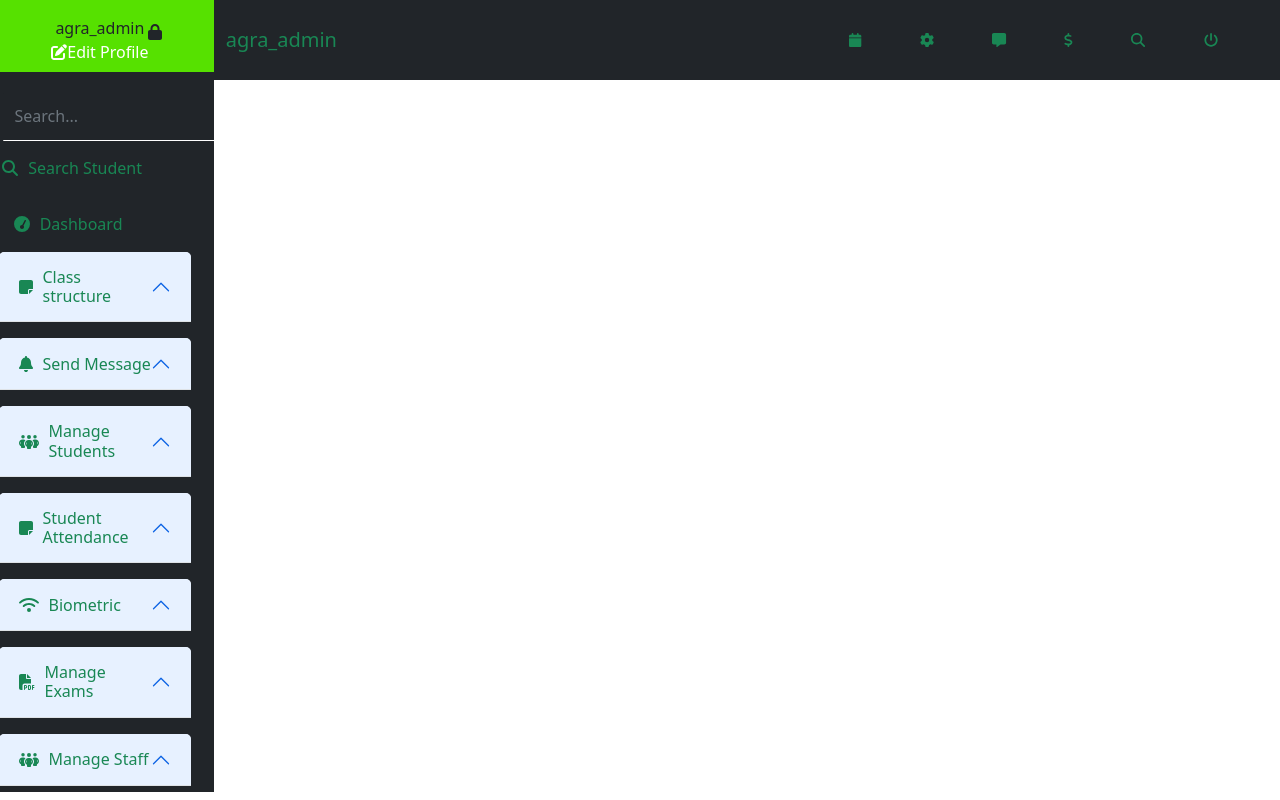
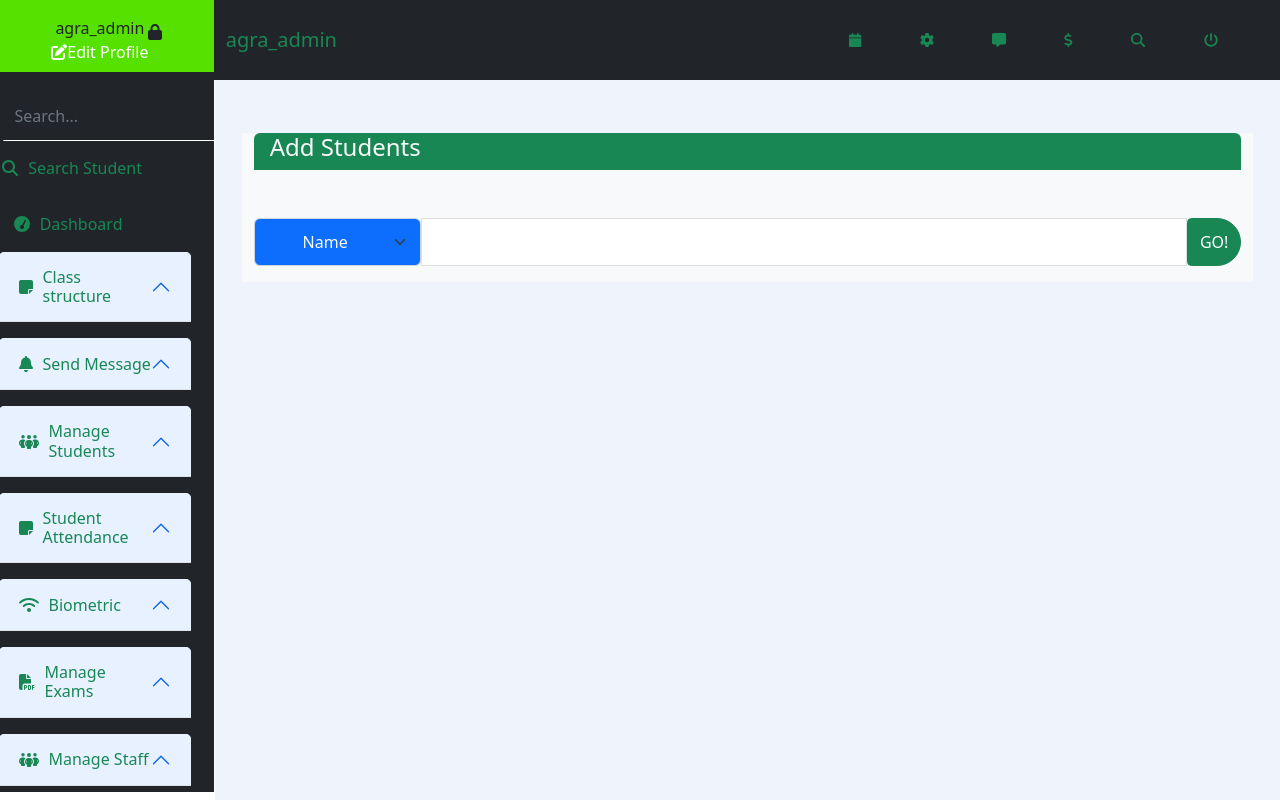
Before and after one commit to piyushshende/School-portal, a React (Create React App) app: page /Manage_Staff/Search_Staff in a window 1280 px wide. Built offline with nearby package versions, Linux system fonts and the light colour scheme.

Commit message:
Search Staff

```diff
--- a/src/App.js
+++ b/src/App.js
@@ -23,6 +23,7 @@ import Classstudentlist from './components/Manage Students/Classstudentslist/Cla
 import MarkAttendance from './components/Students Attendance/Mark Attendance/MarkAttendance';
 import Dailyreport from './components/Students Attendance/Dailt Report/Dailyreport';
 import Attendanceslots from './components/Students Attendance/Attendance Slots/Attendanceslots';
+import Searchstaff from './components/Manage Staff/Search Staff/Searchstaff';
 
 function App() {
   return (
@@ -51,6 +52,7 @@ function App() {
         <Route path="/Students_Attendance/Mark_Attendance" element={<MarkAttendance/>}/>
         <Route path="/Students_Attendance/Daily_Report" element={<Dailyreport/>}/>
         <Route path="/Students_Attendance/Attendance_Slot" element={<Attendanceslots/>}/>
+        <Route path="/Manage_Staff/Search_Staff" element={<Searchstaff/>}/>
       </Routes>
       </BrowserRouter>
     </div>
--- a/src/components/ERP/common/Sidebar.js
+++ b/src/components/ERP/common/Sidebar.js
@@ -137,10 +137,10 @@ const Sidebar = () => {
                                             <div id="collapseFive" class="accordion-collapse collapse" aria-labelledby="headingFive" data-bs-parent="#accordionExample">
                                                 <div class="accordion-body">
                                                     <ul>
-                                                        <li class="mt-3"><Link to=""><a class="accordion-item" href="#"><FontAwesomeIcon icon={faSchool} className="wid" />School Details</a></Link></li>
-                                                        <li class="mt-3"><Link to=""><a class="accordion-item" href="#"><FontAwesomeIcon icon={faMobileScreen} className="wid" />Classes</a></Link></li>
-                                                        <li class="mt-3"><Link to=""><a class="accordion-item" href="#"><FontAwesomeIcon icon={faBook} className="wid" />Subjects</a></Link></li>
-                                                        <li class="mt-3"><Link to=""><a class="accordion-item" href="#"><FontAwesomeIcon icon={faChalkboardTeacher} className="wid" />Class Teacher</a></Link></li>
+                                                        <li class="mt-3"><Link to=""><a class="accordion-item" href="#"><FontAwesomeIcon  className="wid" />Search Staff</a></Link></li>
+                                                        <li class="mt-3"><Link to=""><a class="accordion-item" href="#"><FontAwesomeIcon  className="wid" />Add Staff</a></Link></li>
+                                                        <li class="mt-3"><Link to=""><a class="accordion-item" href="#"><FontAwesomeIcon  className="wid" />List Staff</a></Link></li>
+                                                        <li class="mt-3"><Link to=""><a class="accordion-item" href="#"><FontAwesomeIcon  className="wid" />Staff Excel</a></Link></li>
                                                     </ul>
                                                 </div>
                                             </div>
@@ -179,10 +179,10 @@ const Sidebar = () => {
                                             <div id="collapseSeven" class="accordion-collapse collapse" aria-labelledby="headingSeven" data-bs-parent="#accordionExample">
                                                 <div class="accordion-body">
                                                     <ul>
-                                                        <li class="mt-3"><Link to=""><a class="accordion-item" href="#"><FontAwesomeIcon icon={faSchool} className="wid" />School Details</a></Link></li>
-                                                        <li class="mt-3"><Link to=""><a class="accordion-item" href="#"><FontAwesomeIcon icon={faMobileScreen} className="wid" />Classes</a></Link></li>
-                                                        <li class="mt-3"><Link to=""><a class="accordion-item" href="#"><FontAwesomeIcon icon={faBook} className="wid" />Subjects</a></Link></li>
-                                                        <li class="mt-3"><Link to=""><a class="accordion-item" href="#"><FontAwesomeIcon icon={faChalkboardTeacher} className="wid" />Class Teacher</a></Link></li>
+                                                        <li class="mt-3"><Link to="/Manage_Staff/Search_Staff"><a class="accordion-item" href="#"><FontAwesomeIcon  className="wid" />Search Staff</a></Link></li>
+                                                        <li class="mt-3"><Link to="/Manage_Staff/Add_Staff"><a class="accordion-item" href="#"><FontAwesomeIcon  className="wid" />Add Staff</a></Link></li>
+                                                        <li class="mt-3"><Link to="/Manage_Staff/List_Staff"><a class="accordion-item" href="#"><FontAwesomeIcon  className="wid" />List Staff</a></Link></li>
+                                                        <li class="mt-3"><Link to="/Manage_Staff/Staff_Excel"><a class="accordion-item" href="#"><FontAwesomeIcon  className="wid" />Staff Excel</a></Link></li>
                                                     </ul>
                                                 </div>
                                             </div>
--- /dev/null
+++ b/src/components/Manage Staff/Search Staff/Searchstaff.js
@@ -0,0 +1,28 @@
+import React from "react";
+
+const Searchstaff = () => {
+    return (
+        <React.Fragment>
+            <div className="commontoall">
+                <div className="container W-95 bg-light mb-5 pb-3">
+                    <div className="bg-success W-100 text-light d-flex justify-content-start rounded-top">
+                        <h4 className="h4 mx-3">Add Students</h4>
+                    </div>
+                    <div className="d-flex mt-5">
+                        <select className="w-auto form-select rounded-start bg-primary text-light rounded-2 rounded-end" aria-label="Default select example">
+                            <option selected value="1" className="bg-light text-dark">Name</option>
+                            <option value="2" className="bg-light text-dark">Contact</option>
+                            <option value="3" className="bg-light text-dark">Employee Code</option>
+                            <option value="3" className="bg-light text-dark">Department</option>
+                            <option value="3" className="bg-light text-dark">Designation</option>
+                        </select>
+                        <input type="text" className="w-100"/>
+                        <button className="btn btn-success w-auto h-auto rounded-5 rounded-start">GO!</button>
+                    </div>
+                </div>
+            </div>
+        </React.Fragment>
+    )
+}
+
+export default Searchstaff;
```
Also changed, not shown: src/components/Manage Staff/Add Staff/Addstaff.js (added), src/components/Manage Staff/List Staff/Liststaff.js (added), src/components/Manage Staff/Staff Excel/Staffexcel.js (added).
